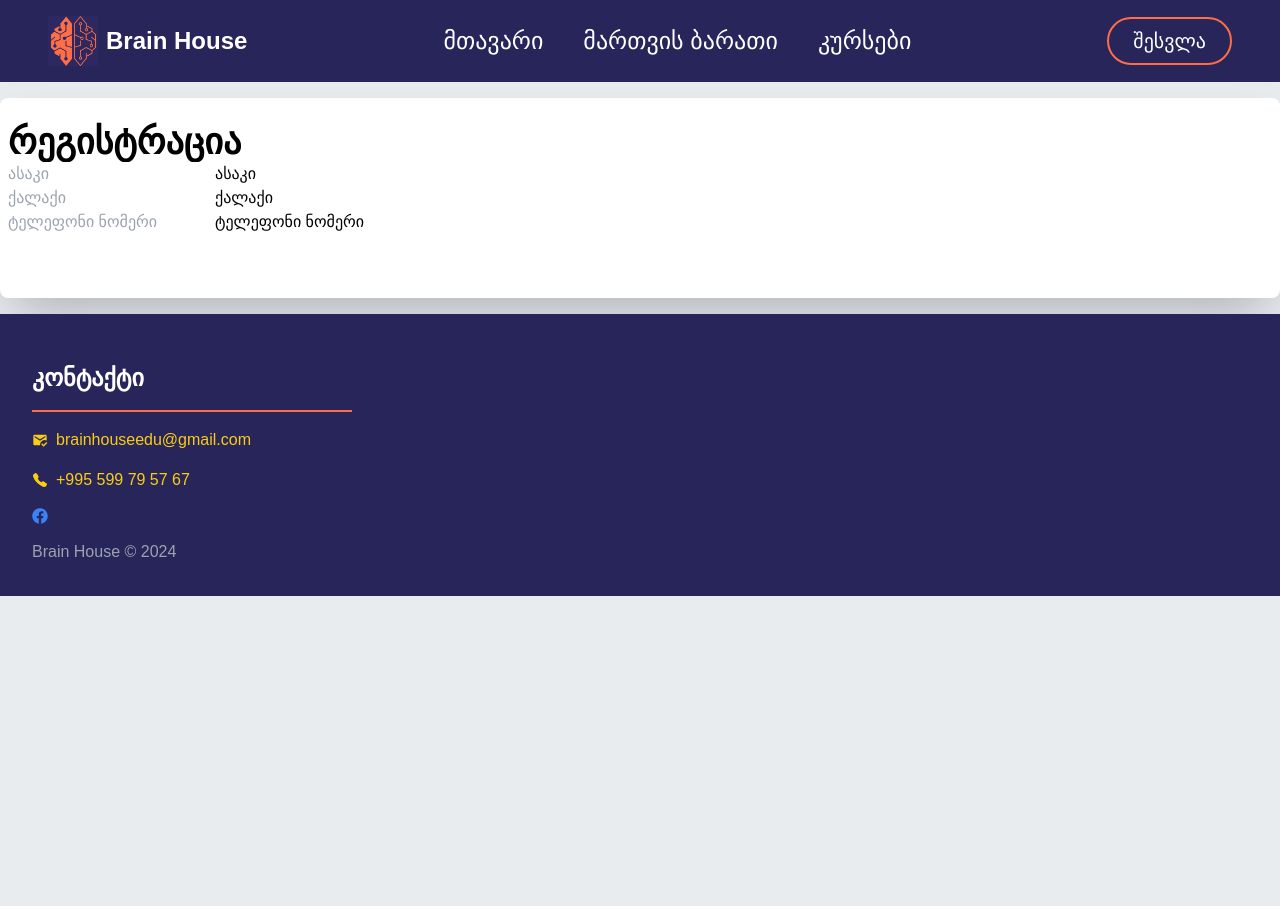
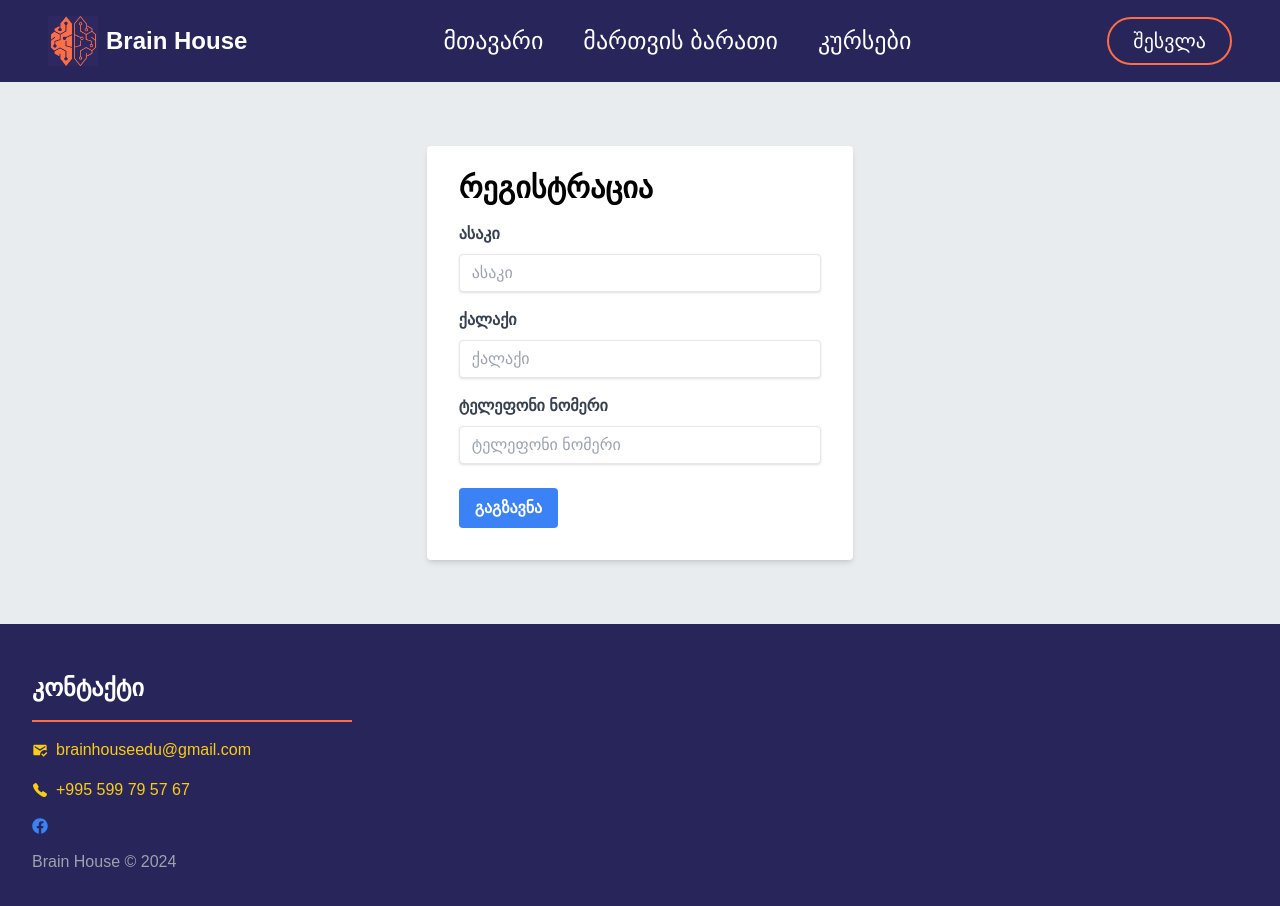
Before and after one commit to imgeorge1/Brain_House, a React (Vite) app in the folder client/: page /register in a window 1280 px wide. Before the commit the page ends 800 px from the top, so only its background shows below. Built offline with nearby package versions, Linux system fonts and the light colour scheme.

Commit message:
fully change bootstrap to tailwind

```diff
--- a/client/src/components/header/Header.tsx
+++ b/client/src/components/header/Header.tsx
@@ -29,20 +29,17 @@ const Header = () => {
           className="flex bg-black bg-opacity-50 md:bg-transparent w-[60%] h-screen flex-col pl-5 lg:flex-row absolute top-0 pt-24
         right-0 bottom-0 z-10 gap-10 lg:h-full lg:p-0 lg:static lg:w-auto"
         >
-          <NavLink to="/" className="nav-link text-white fs-4 no-underline">
+          <NavLink to="/" className="nav-link text-white no-underline">
             მთავარი
           </NavLink>
 
           <NavLink
             to={`/tickets/${categoryId || 0}`}
-            className="nav-link text-white fs-4 "
+            className="nav-link text-white "
           >
             მართვის ბარათი
           </NavLink>
-          <NavLink
-            to="/courses"
-            className="nav-link text-white fs-4 no-underline"
-          >
+          <NavLink to="/courses" className="nav-link text-white no-underline">
             კურსები
           </NavLink>
         </div>
--- a/client/src/pages/dashboard/Dashboard.tsx
+++ b/client/src/pages/dashboard/Dashboard.tsx
@@ -1,19 +1,9 @@
 import { useEffect, useState } from "react";
 import API from "../../utils/API";
 import { FullUser } from "../../types/Types";
-// import { UserContext } from "../../context/UserContext";
-// import { useNavigate } from "react-router-dom";
 
 function Dashboard() {
   const [users, setUsers] = useState<FullUser[]>([]);
-  // const { userInfo } = useContext(UserContext);
-  // const navigation = useNavigate();
-
-  // useEffect(() => {
-  //   if (!userInfo || (userInfo && userInfo.admin === false)) {
-  //     navigation("/");
-  //   }
-  // }, [userInfo, navigation]);
 
   useEffect(() => {
     const getUsers = async () => {
@@ -43,37 +33,40 @@ function Dashboard() {
   };
 
   return (
-    <div className="container">
-      <h1 className="mb-4">Admin Dashboard</h1>
-      <table className="table table-striped table-bordered">
-        <thead className="thead-dark">
+    <div className="flex flex-col items-center pb-16">
+      <h1 className="my-12 text-2xl font-bold">Admin Dashboard</h1>
+      <table className="table-auto border-collapse border w-[70%]">
+        <thead className="bg-gray-800 text-white">
           <tr>
-            <th scope="col">სახელი</th>
-            <th scope="col">გვარი</th>
-            <th scope="col">მეილი</th>
-            <th scope="col">ასაკი</th>
-            <th scope="col">ქალაქი</th>
-            <th scope="col">ტელეფონი</th>
-            <th scope="col">ადმინი</th>
-            <th scope="col">სტატუსი</th>
+            <th className="px-4 py-2">სახელი</th>
+            <th className="px-4 py-2">გვარი</th>
+            <th className="px-4 py-2">მეილი</th>
+            <th className="px-4 py-2">ასაკი</th>
+            <th className="px-4 py-2">ქალაქი</th>
+            <th className="px-4 py-2">ტელეფონი</th>
+            <th className="px-4 py-2">სტატუსი</th>
           </tr>
         </thead>
         <tbody>
           {users.map((user) => (
             <tr key={user._id}>
-              <td>{user.firstName}</td>
-              <td>{user.lastName}</td>
-              <td>{user.email}</td>
-              <td>{user.age}</td>
-              <td>{user.city}</td>
-              <td>{user.phone}</td>
-              <td className="flex justify-center">
+              <td className="border px-4 py-2 border-gray-300">
+                {user.firstName}
+              </td>
+              <td className="border px-4 py-2 border-gray-300">
+                {user.lastName}
+              </td>
+              <td className="border px-4 py-2 border-gray-300">{user.email}</td>
+              <td className="border px-4 py-2 border-gray-300">{user.age}</td>
+              <td className="border px-4 py-2 border-gray-300">{user.city}</td>
+              <td className="border px-4 py-2 border-gray-300">{user.phone}</td>
+              <td className="border px-4 py-2 border-gray-300 flex justify-center">
                 <button
                   onClick={() => handleActive(user._id, user.isPaid)}
                   className={
-                    user.isPaid === true
-                      ? "bg-green-500 p-2 rounded-xl w-9/12"
-                      : "bg-red-500 p-2 rounded-xl w-9/12"
+                    user.isPaid
+                      ? "bg-green-500 px-4 py-2 rounded-lg"
+                      : "bg-red-500 px-4 py-2 rounded-lg"
                   }
                 >
                   {user.isPaid ? "აქტიური" : "პასიური"}
--- a/client/src/pages/licenseTest/LicenseTest.tsx
+++ b/client/src/pages/licenseTest/LicenseTest.tsx
@@ -5,14 +5,12 @@ import Tickets from "../tickets/Tickets";
 const LicenseTest = () => {
   const { currentUser } = useContext(UserContext);
 
-  // console.log(currentUser);
-
   return (
     <>
       {currentUser ? (
         <Tickets />
       ) : (
-        <h1 className="text-red-500 font-bold text-8xl ">ჩარიცხე თანხა!!!</h1>
+        <h1 className="text-red-500 font-bold text-8xl">ჩარიცხე თანხა!!!</h1>
       )}
     </>
   );
--- a/client/src/pages/register/Register.tsx
+++ b/client/src/pages/register/Register.tsx
@@ -1,21 +1,16 @@
 import { SubmitHandler, useForm } from "react-hook-form";
 import API from "../../utils/API";
-// import { useContext } from "react";
-// import { UserContext } from "../../context/UserContext";
 import { FullUser } from "../../types/Types";
+
 function Register() {
   const {
     register,
     handleSubmit,
-    // reset,
     formState: { errors },
   } = useForm<FullUser>();
-  // const { currentUser } = useContext(UserContext);
 
   const onSubmit: SubmitHandler<FullUser> = async (body) => {
-    // in here we had options
     try {
-      // body.userId = currentUser;
       const url = "/signup";
       const res = await API.post(url, body);
       console.log("res: ", res);
@@ -25,33 +20,50 @@ function Register() {
   };
 
   return (
-    <div className="container w-full d-flex justify-content-center">
+    <div className="w-1/3 mx-auto my-16">
       <form
         onSubmit={handleSubmit(onSubmit)}
-        className="w-50 p-2 d-flex flex-column align-items-center justify-content-center bg-white gap-4 mt-4 mb-4
-        rounded-lg shadow-2xl"
+        className="bg-white shadow-md rounded px-8 pt-6 pb-8"
         noValidate
       >
-        <h2 className="text-4xl font-bold mt-4">რეგისტრაცია</h2>
+        <h2 className="text-3xl font-bold mb-4">რეგისტრაცია</h2>
 
-        <div className="w-50 d-flex flex-col  form-floating">
+        <div className="mb-4">
+          <label
+            className="block text-gray-700 text-base font-bold mb-2"
+            htmlFor="age"
+          >
+            ასაკი
+          </label>
           <input
             type="text"
-            className="form-control rounded-3"
+            id="age"
+            className={`shadow appearance-none border rounded w-full py-2 px-3 text-gray-700 leading-tight focus:outline-none focus:shadow-outline ${
+              errors.age ? "border-red-500" : ""
+            }`}
             placeholder="ასაკი"
             {...register("age", {
               required: "ასაკი აუცილებელია",
             })}
           />
           {errors.age && (
-            <div className="text-danger">{errors.age.message}</div>
+            <p className="text-red-500 text-xs italic">{errors.age.message}</p>
           )}
-          <label className="fw-light">ასაკი</label>
         </div>
-        <div className="w-50 d-flex flex-col  form-floating">
+
+        <div className="mb-4">
+          <label
+            className="block text-gray-700 text-base font-bold mb-2"
+            htmlFor="city"
+          >
+            ქალაქი
+          </label>
           <input
             type="text"
-            className="form-control rounded-3"
+            id="city"
+            className={`shadow appearance-none border rounded w-full py-2 px-3 text-gray-700 leading-tight focus:outline-none focus:shadow-outline ${
+              errors.city ? "border-red-500" : ""
+            }`}
             placeholder="ქალაქი"
             {...register("city", {
               required: "ქალაქი აუცილებელია",
@@ -59,32 +71,43 @@ function Register() {
             })}
           />
           {errors.city && (
-            <div className="text-danger">{errors.city.message}</div>
+            <p className="text-red-500 text-xs italic">{errors.city.message}</p>
           )}
-          <label className="fw-light">ქალაქი </label>
         </div>
-        <div className="w-50 d-flex flex-col form-floating">
+
+        <div className="mb-6">
+          <label
+            className="block text-gray-700 text-base font-bold mb-2"
+            htmlFor="phone"
+          >
+            ტელეფონი ნომერი
+          </label>
           <input
             type="tel"
-            className="form-control rounded-3"
+            id="phone"
+            className={`shadow appearance-none border rounded w-full py-2 px-3 text-gray-700 leading-tight focus:outline-none focus:shadow-outline ${
+              errors.phone ? "border-red-500" : ""
+            }`}
             placeholder="ტელეფონი ნომერი"
             {...register("phone", {
               required: "ტელეფონი ნომერი აუცილებელია",
             })}
           />
-
           {errors.phone && (
-            <div className="text-danger">{errors.phone.message}</div>
+            <p className="text-red-500 text-xs italic">
+              {errors.phone.message}
+            </p>
           )}
-          <label className="fw-light">ტელეფონი ნომერი </label>
         </div>
 
-        <button
-          type="submit"
-          className="btn btn-primary w-50 rounded-md p-2 text-white fs-4 font-bold mb-4"
-        >
-          გაგზავნა
-        </button>
+        <div className="flex items-center justify-between">
+          <button
+            type="submit"
+            className="bg-blue-500 hover:bg-blue-700 text-white font-bold py-2 px-4 rounded focus:outline-none focus:shadow-outline"
+          >
+            გაგზავნა
+          </button>
+        </div>
       </form>
     </div>
   );
```
Also changed, not shown: client/src/components/footer/Footer.tsx (+4 -4 lines), client/src/components/slider/Slider.tsx (+8 -14 lines).
